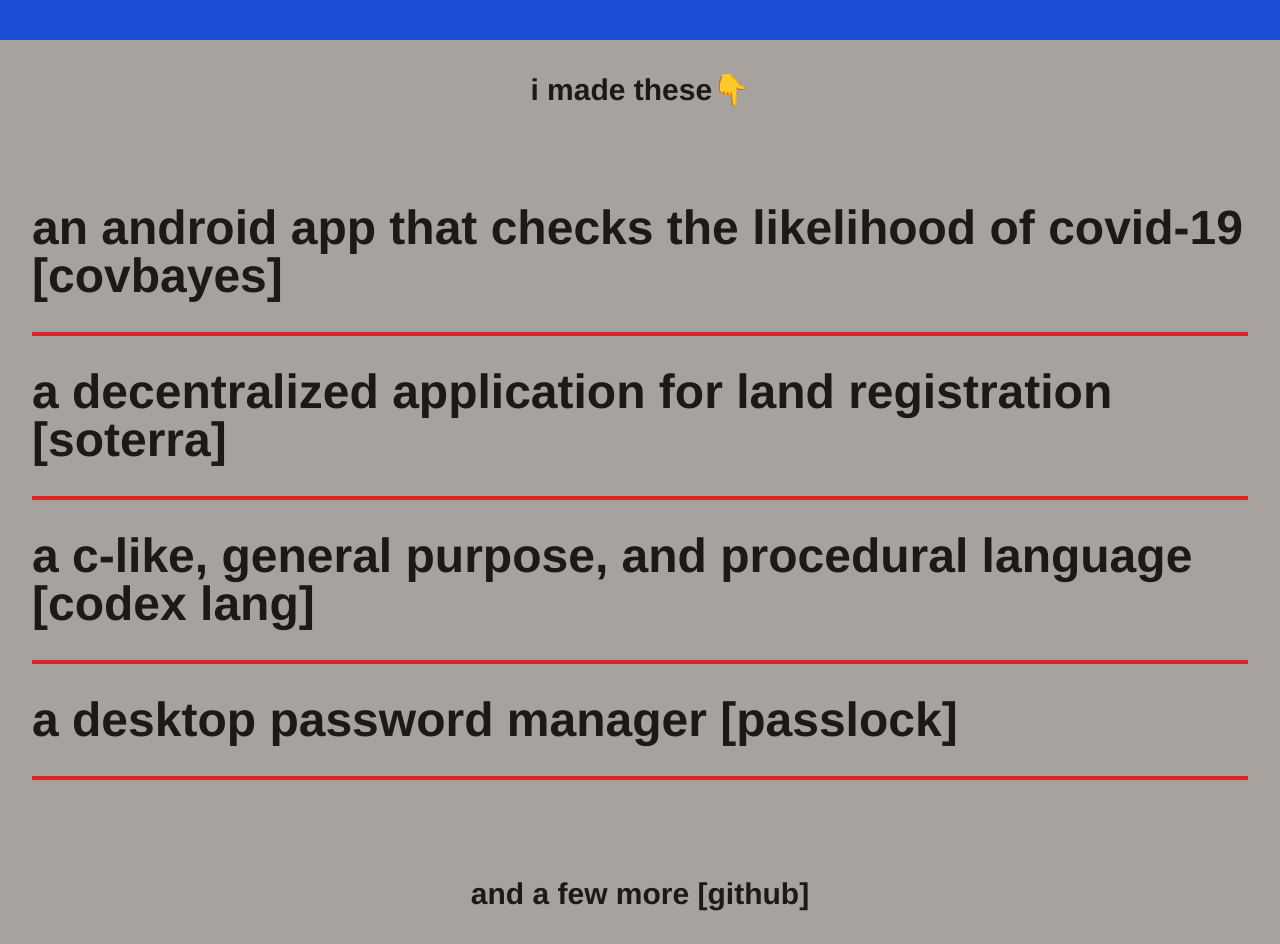
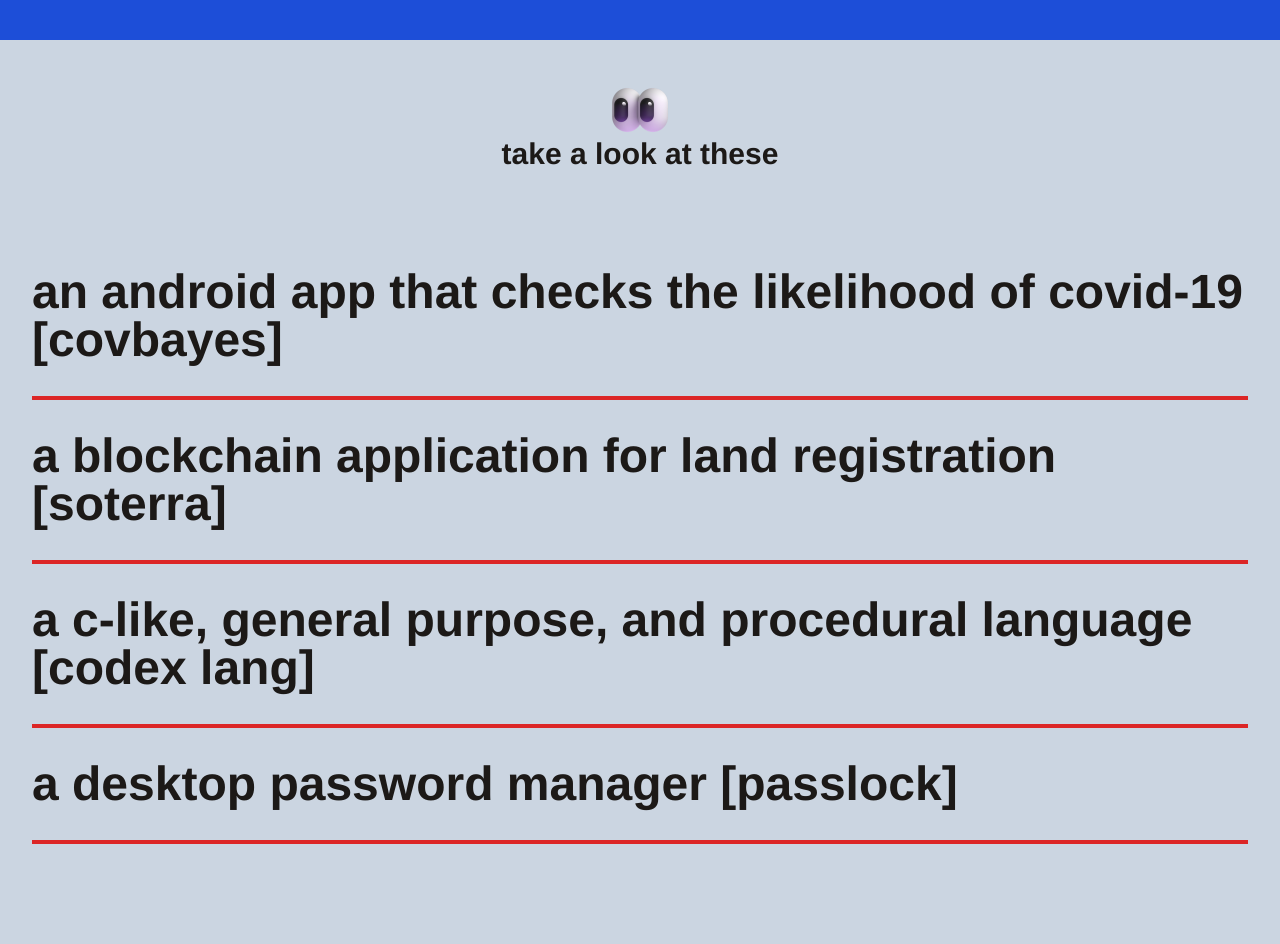
Before and after one commit to markrobrigado/portfolio, a SvelteKit app: page / in a window 1280 px wide. Shown: the part 1560-2504 px from the top of the page. Built offline with nearby package versions, Linux system fonts and the light colour scheme.

Commit message:
Update Projects section contents.

```diff
--- a/src/components/sections/Projects.svelte
+++ b/src/components/sections/Projects.svelte
@@ -1,5 +1,6 @@
 <script>
-  let projects = [
+  import { base } from "$app/paths";
+  const projects = [
     {
       title: "covbayes",
       description: "an android app that checks the likelihood of covid-19",
@@ -7,7 +8,7 @@
     },
     {
       title: "soterra",
-      description: "a decentralized application for land registration",
+      description: "a blockchain application for land registration",
       link: "https://github.com/markrobrigado/blockchain-land-registration",
     },
     {
@@ -24,11 +25,14 @@
 </script>
 
 <div
-  class="flex flex-col h-auto min-h-screen items-center justify-center p-8 bg-stone-400 space-y-12 md:space-y-24"
+  class="flex flex-col h-auto min-h-screen items-center justify-center p-8 bg-slate-300 space-y-12 md:space-y-24"
 >
-  <span class="font-extrabold text-xl md:text-3xl text-stone-900"
-    >i made these👇</span
-  >
+  <div class="flex flex-col items-center">
+    <img src={`${base}/eyes.png`} alt="animated waving hand emoji" width="64" />
+    <span class="font-extrabold text-xl md:text-3xl text-stone-900"
+      >take a look at these</span
+    >
+  </div>
   <div class="flex flex-col space-y-8">
     {#each projects as project}
       <a
@@ -45,6 +49,6 @@
     target="_blank"
     rel="noopener noreferrer"
     class="font-extrabold text-xl md:text-3xl text-stone-900"
-    >and a few more &#91;github&#93;</a
+    >and a few more on &#91;github&#93;</a
   >
 </div>
```
Also changed, not shown: static/eyes.png (added).
